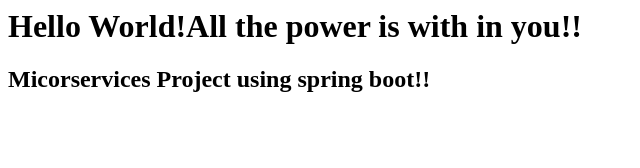
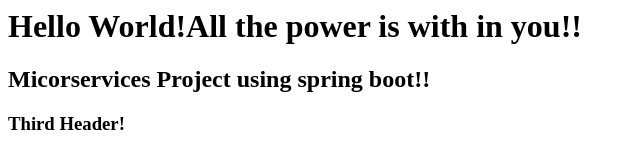
Before and after one commit to venkat183/GitRepo, a plain HTML site: page index.html in a window 1280 px wide. Shown: the whole page, without its empty margins (0-640 px from the left). Drawn offline with Linux system fonts and the light colour scheme.

Commit message:
Added Third H3 Element

```diff
--- a/index.html
+++ b/index.html
@@ -2,5 +2,6 @@
 <body>
 <h1>Hello World!All the power is with in you!!</h1>
 <h2>Micorservices Project using spring boot!!</h2>
+<h3>Third Header!</h3>
 </body>
 </html>
```
